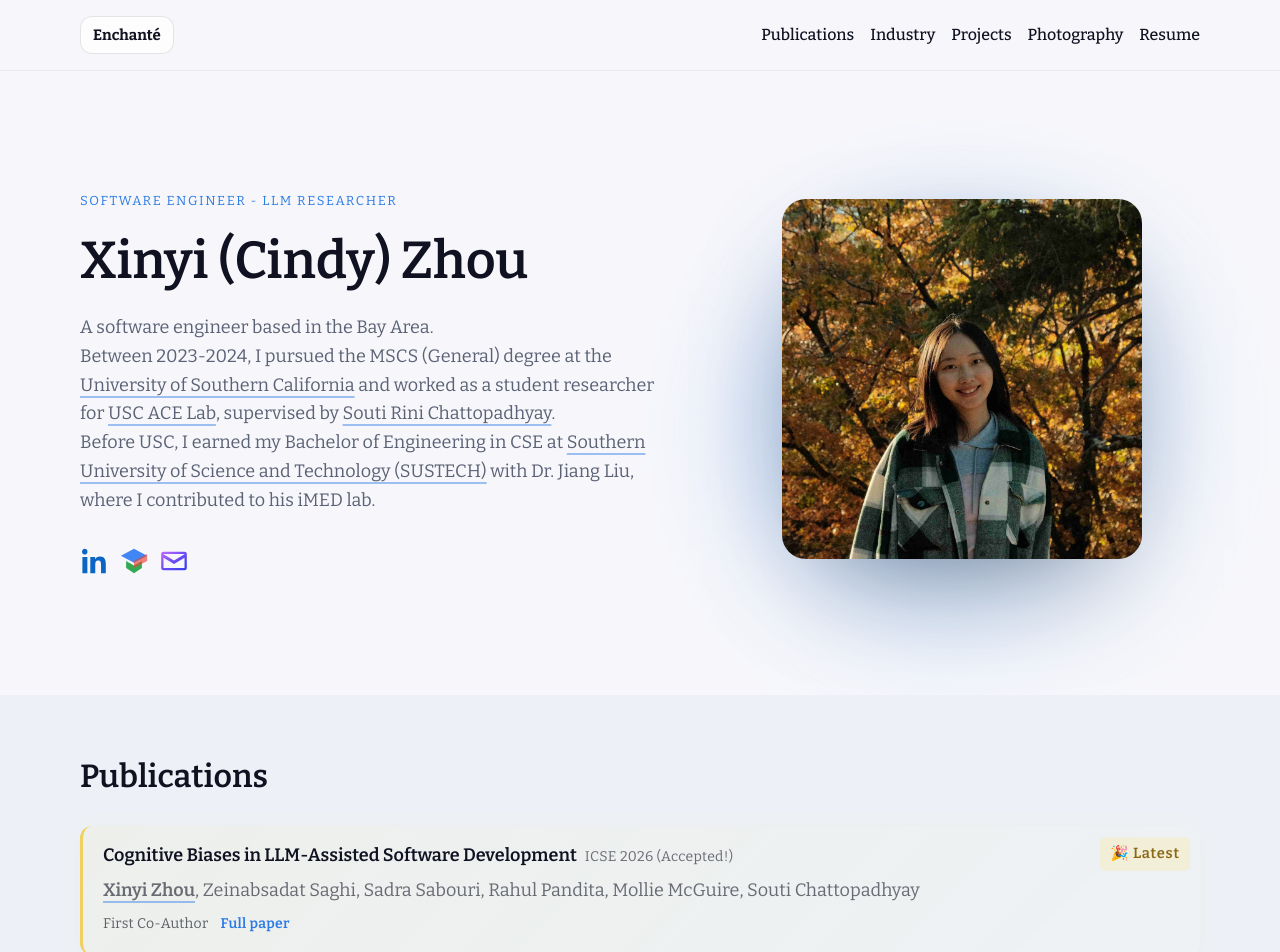
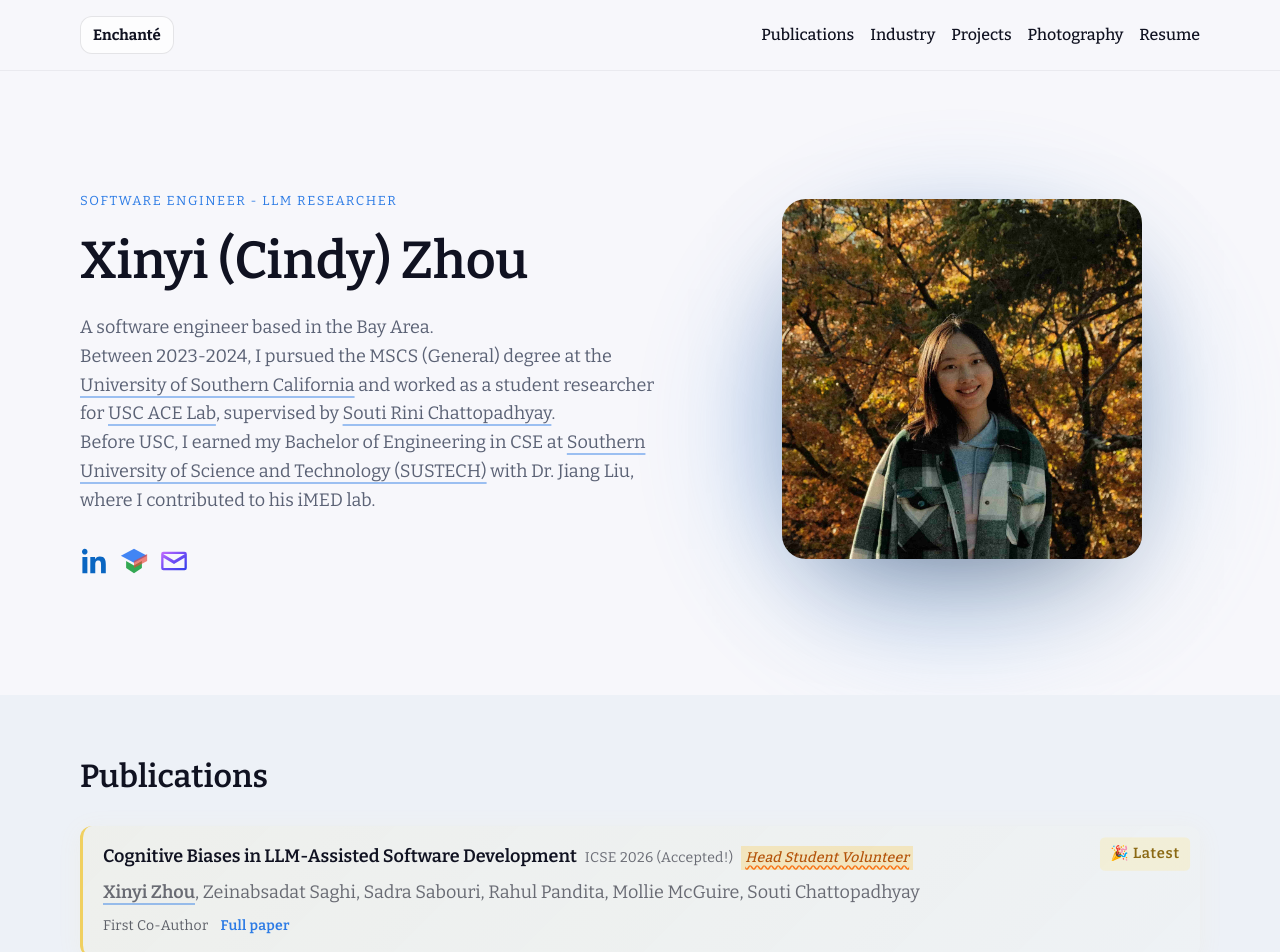
Before and after one commit to CindyChow123/cindychow123.github.io, a React (Vite) app: page / in a window 1280 px wide. Shown: the top 952 px of the page. Built offline with nearby package versions, Linux system fonts and the light colour scheme.

Commit message:
Add badge support and styling for publications

```diff
--- a/src/components/Publications.jsx
+++ b/src/components/Publications.jsx
@@ -12,11 +12,16 @@ function Publications() {
                         <li key={item.title} className={`publications__entry ${index === 0 ? 'publications__entry--featured' : ''}`}>
                             <header className="publications__header">
                                 <h3>{item.title}</h3>
-                                <span>
+                                <span className="publications__venue-row">
                                     {item.venueLink ? (
                                         <a href={item.venueLink} target="_blank" rel="noopener noreferrer">{item.venue}</a>
                                     ) : (
                                         item.venue
+                                    )}
+                                    {item.badge && (
+                                        <a href={item.badge.href} target="_blank" rel="noopener noreferrer" className="publications__badge">
+                                            {item.badge.label}
+                                        </a>
                                     )}
                                 </span>
                             </header>
--- a/src/content.js
+++ b/src/content.js
@@ -88,7 +88,11 @@ export const publications = [
         venueLink: 'https://conf.researchr.org/home/icse-2026',
         role: 'First Co-Author',
         authors: ['Xinyi Zhou', 'Zeinabsadat Saghi', 'Sadra Sabouri', 'Rahul Pandita', 'Mollie McGuire', 'Souti Chattopadhyay'],
-        href: 'https://conf.researchr.org/details/icse-2026/icse-2026-research-track/63/Cognitive-Biases-in-LLM-Assisted-Software-Development',
+        href: 'https://arxiv.org/abs/2601.08045',
+        badge: {
+            label: 'Head Student Volunteer',
+            href: 'https://conf.researchr.org/track/icse-2026/icse-2026-student-volunteers#:~:text=Xinyi%20Zhou,United%20States',
+        },
     },
     {
         title: 'Trust dynamics in AI-assisted development: Definitions, factors, and implications',
--- a/src/styles.css
+++ b/src/styles.css
@@ -531,6 +531,29 @@ img {
 
 .publications__meta a:hover {
     text-decoration: underline;
+}
+
+.publications__venue-row {
+    display: inline-flex;
+    align-items: center;
+    gap: 0.8rem;
+    flex-wrap: wrap;
+}
+
+.publications__badge {
+    background-color: rgba(251, 191, 36, 0.25);
+    color: #b45309;
+    padding: 0.1rem 0.4rem;
+    font-size: 1.4rem;
+    font-weight: 500;
+    font-style: italic;
+    text-decoration: underline wavy #f97316;
+    text-underline-offset: 3px;
+    transition: background-color 0.2s ease;
+}
+
+.publications__badge:hover {
+    background-color: rgba(251, 191, 36, 0.4);
 }
 
 .timeline__item {
```
